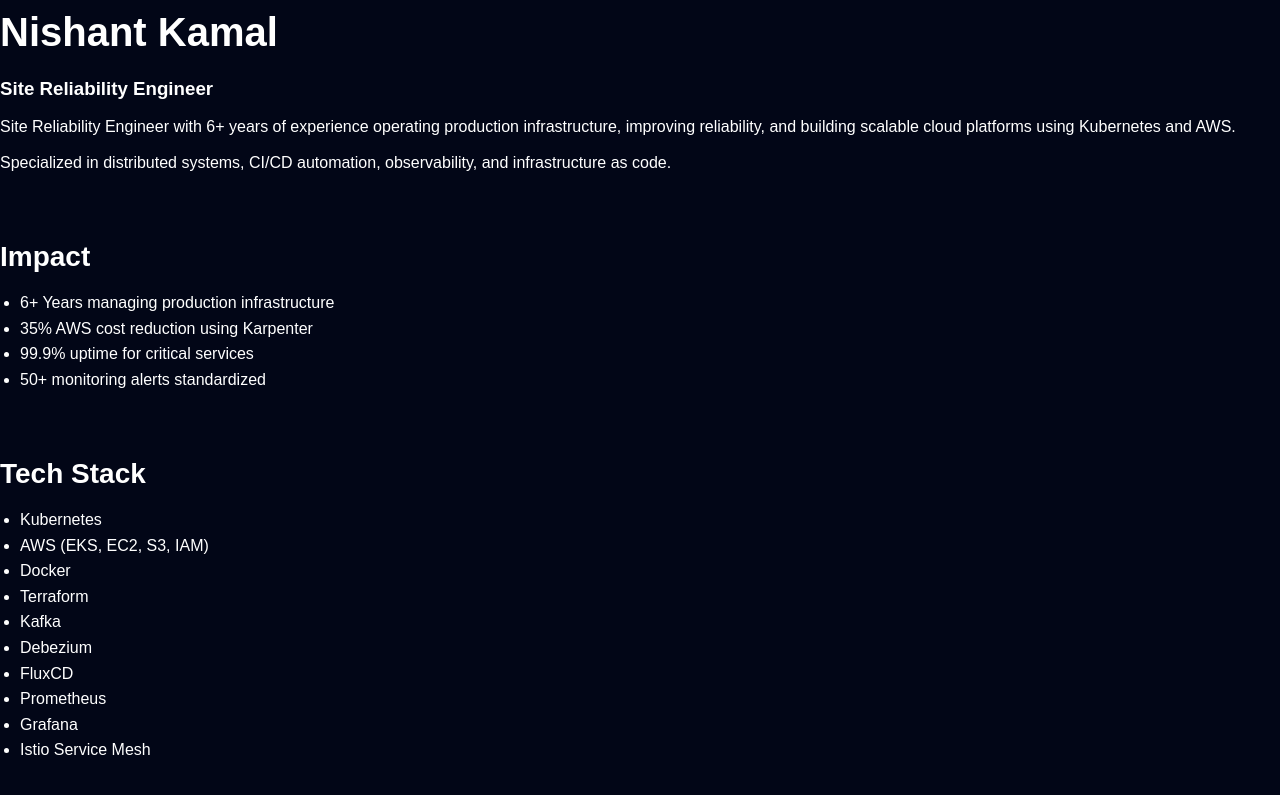
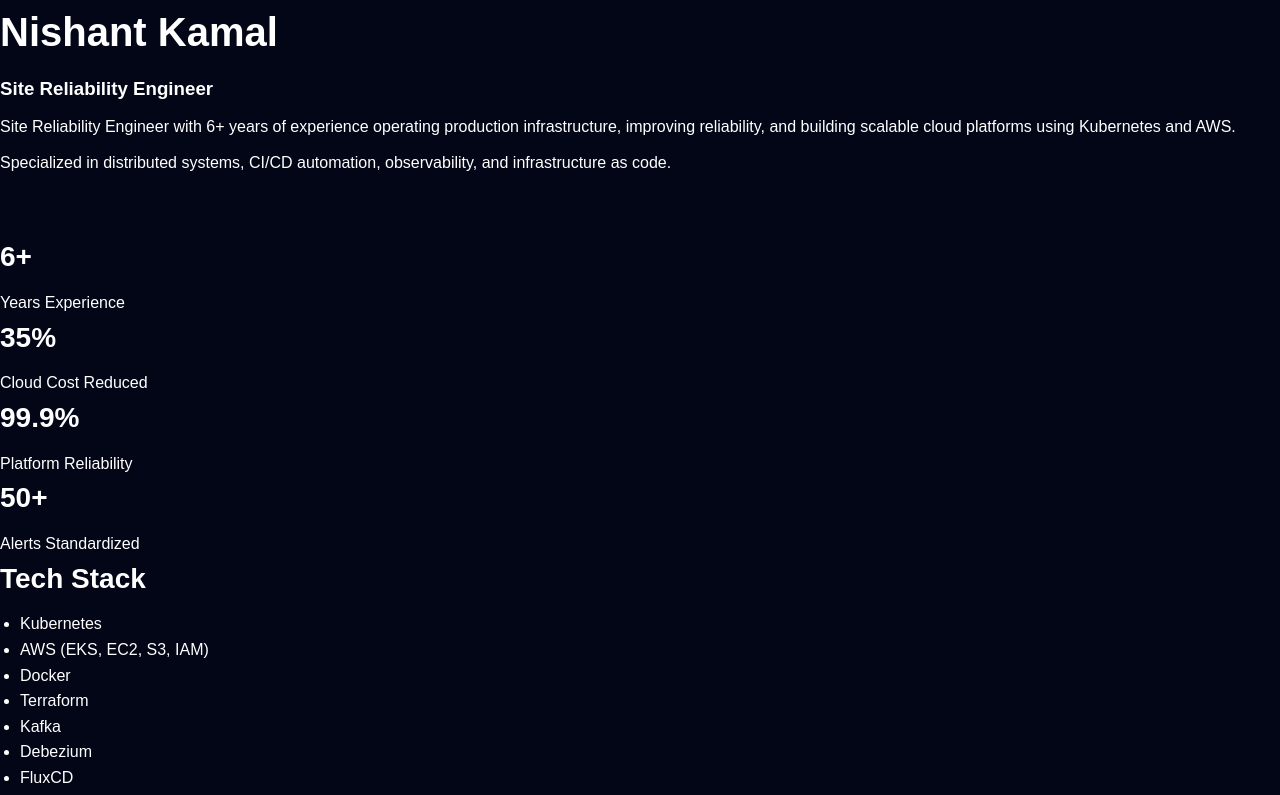
Before and after one commit to nishant-kamal/nishant-portfolio, a Next.js app: page / in a window 1280 px wide. Shown: the top 795 px of the page. Built offline with nearby package versions, Linux system fonts and the light colour scheme.

Commit message:
Update Stats.js

```diff
--- a/components/Stats.js
+++ b/components/Stats.js
@@ -1,14 +1,25 @@
 export default function Stats() {
+
+  const stats = [
+    { value: "6+", label: "Years Experience" },
+    { value: "35%", label: "Cloud Cost Reduced" },
+    { value: "99.9%", label: "Platform Reliability" },
+    { value: "50+", label: "Alerts Standardized" }
+  ]
+
   return (
-    <section style={{ marginBottom: "60px" }}>
-      <h2>Impact</h2>
+    <section className="grid grid-cols-2 md:grid-cols-4 gap-6 mt-20">
 
-      <ul>
-        <li>6+ Years managing production infrastructure</li>
-        <li>35% AWS cost reduction using Karpenter</li>
-        <li>99.9% uptime for critical services</li>
-        <li>50+ monitoring alerts standardized</li>
-      </ul>
+      {stats.map((stat) => (
+        <div
+          key={stat.label}
+          className="bg-slate-900 p-6 rounded-xl text-center border border-slate-800"
+        >
+          <h2 className="text-3xl font-bold">{stat.value}</h2>
+          <p className="text-gray-400">{stat.label}</p>
+        </div>
+      ))}
+
     </section>
-  );
+  )
 }
```
